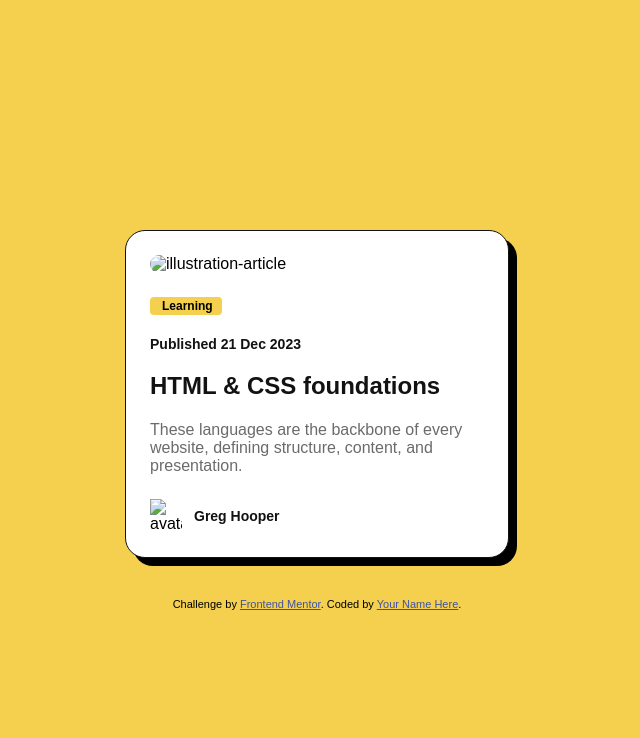
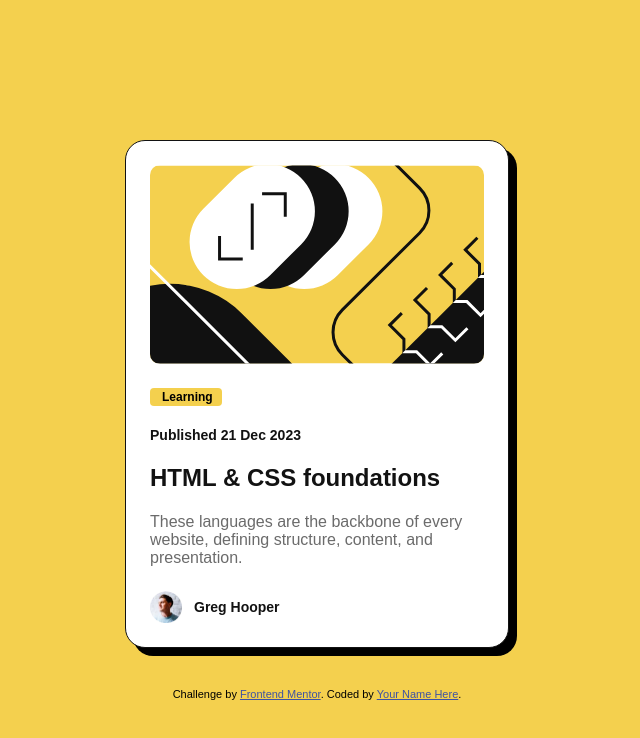
Before and after one commit to AndresLamar/Blog-Preview-Card, a plain HTML site: page index.html in a window 1280 px wide. Shown: the whole page, without its empty margins (323-963 px from the left). Drawn offline with Linux system fonts and the light colour scheme; the site is published under a folder, as on GitHub Pages, so addresses that start at the root find nothing.

Commit message:
Update index.html

```diff
--- a/index.html
+++ b/index.html
@@ -13,7 +13,7 @@
 <body>
   <main>
     <div class="container">
-      <img src="/assets/images/illustration-article.svg" alt="illustration-article" class="article-image">
+      <img src="./assets/images/illustration-article.svg" alt="illustration-article" class="article-image">
 
       <div class="article-description-container">
         <div class="article-category">
@@ -28,7 +28,7 @@
       </div>
 
       <div class="author">
-        <img src="/assets/images/image-avatar.webp" alt="avatar">
+        <img src="./assets/images/image-avatar.webp" alt="avatar">
         <span class="article-author">Greg Hooper</span>
       </div>
     </div>
```
